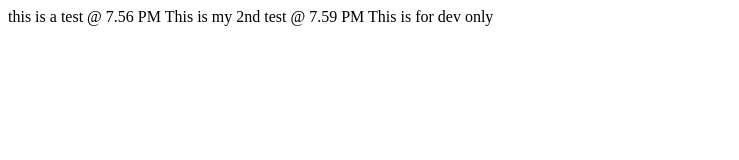
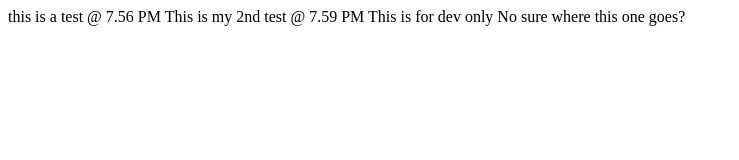
Before and after one commit to santhumshet/testing123, a plain HTML site: page index.html in a window 1280 px wide. Shown: the whole page, without its empty margins (0-739 px from the left). Drawn offline with Linux system fonts and the light colour scheme.

Commit message:
find out where this goes?

```diff
--- a/index.html
+++ b/index.html
@@ -7,5 +7,7 @@ This is my 2nd test @ 7.59 PM
 
 
 This is for dev only
+
+No sure where this one goes?
 </body>
 </html>
```
